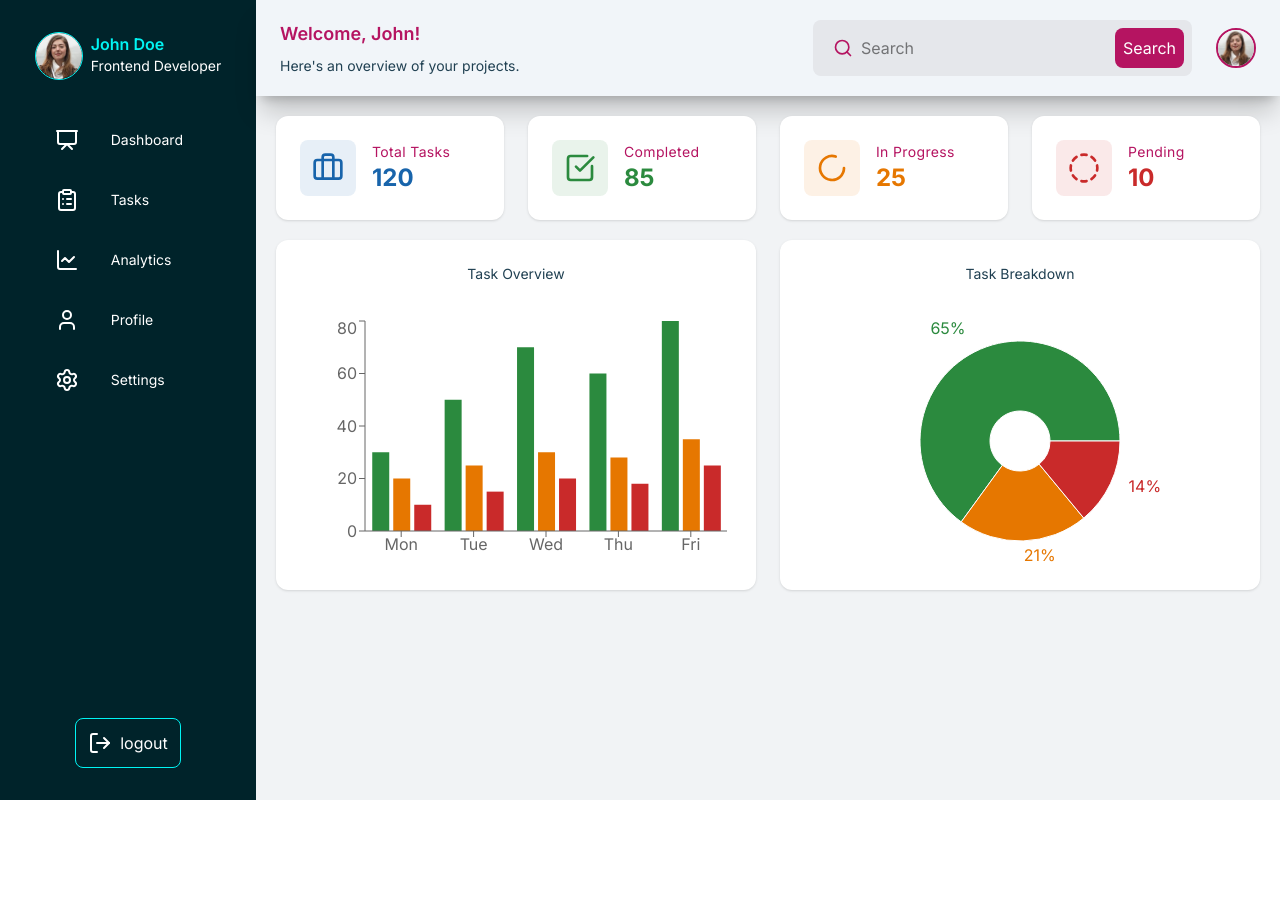
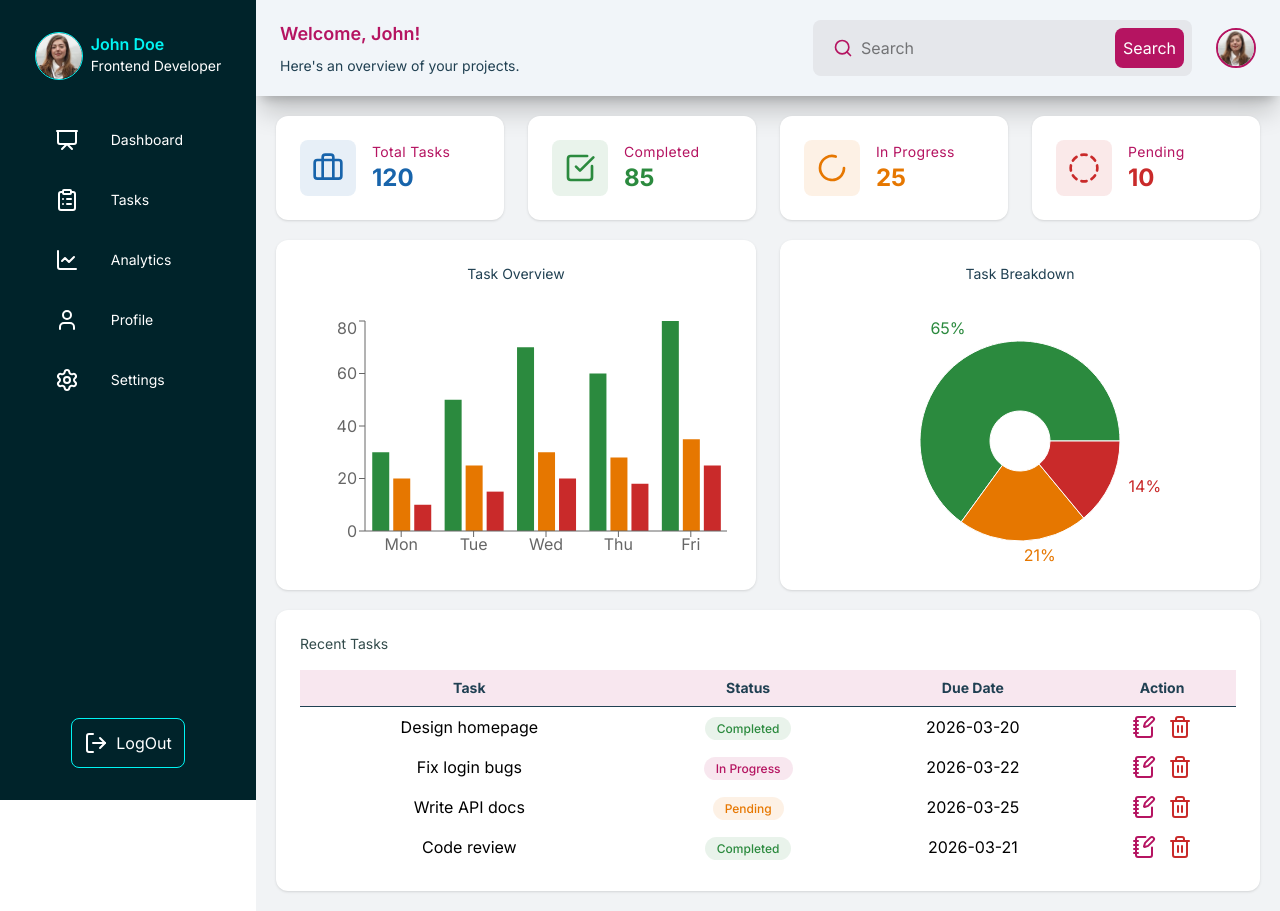
Before and after one commit to yMeeraki/React-Admin-Dashboard-with-Authentication-Data-Visualization, a React (Vite) app: page / in a window 1280 px wide. Before the commit the page ends 800 px from the top, so only its background shows below. Built offline with nearby package versions, Linux system fonts and the light colour scheme.

Commit message:
feat: add recent tasks table with status badges and actions - static UI

```diff
--- a/src/App.jsx
+++ b/src/App.jsx
@@ -4,6 +4,7 @@ import TopBar from "./components/TopBar/TopBar.jsx";
 import stats_datas from "../stats_data.js";
 import BarChartSection from "./components/Charts/BarChartSection.jsx";
 import PieChartSection from "./components/Charts/PieChartSection.jsx";
+import TaskTable from "./components/Table/TaskTable.jsx";
 
 function App() {
   const allStats = stats_datas.map((stat) => {
@@ -22,7 +23,7 @@ function App() {
   return (
     <>
       <SideBar />
-      <section className="flex-2 flex flex-col bg-background">
+      <section className="flex-2 flex flex-col bg-background ml-64">
         <TopBar />
         <main className="p-5">
           <div className="grid grid-cols-1 sm:grid-cols-2 lg:grid-cols-4 gap-6">
@@ -32,6 +33,9 @@ function App() {
             <BarChartSection />
             <PieChartSection />
           </div>
+          <div>
+            <TaskTable />
+          </div>
         </main>
       </section>
     </>
--- a/src/components/Charts/PieChartSection.jsx
+++ b/src/components/Charts/PieChartSection.jsx
@@ -16,7 +16,7 @@ function PieChartSection() {
       <div className="bg-card p-6 rounded-xl shadow-sm flex flex-col items-center gap-4 hover:cursor-pointer">
         <h2 className="text-sm text-font-secondary mb-4">Task Breakdown</h2>
         <ResponsiveContainer height={250} width="100%">
-          <PieChart>
+          <PieChart >
             <Pie
               data={data}
               dataKey="value"
--- a/src/components/SideBar/SideBar.jsx
+++ b/src/components/SideBar/SideBar.jsx
@@ -11,7 +11,7 @@ import avatar from "../../assets/avatar.jpg";
 function SideBar() {
   return (
     <>
-      <nav className="flex flex-col justify-between items-center w-64 h-screen p-8 bg-sidebar text-white">
+      <aside className="flex flex-col justify-between items-center w-64 fixed top-0 left-0 h-screen p-8 bg-sidebar text-white">
         <div className="flex flex-col gap-10">
           <div className="flex flex-row gap-2">
             <img
@@ -26,7 +26,7 @@ function SideBar() {
               <p className="text-sm hover:cursor-pointer">Frontend Developer</p>
             </div>
           </div>
-          <div>
+          <nav>
             <ul className="flex flex-col gap-5">
               <li className="p-2 rounded-lg flex gap-8 items-center text-sm hover:bg-accent/20 hover:text-accent hover:cursor-pointer ">
                 <Presentation className="ml-3" />
@@ -49,13 +49,14 @@ function SideBar() {
                 Settings
               </li>
             </ul>
-          </div>
+          </nav>
         </div>
-        <div className="flex flex-row p-3 gap-2 border border-accent rounded-lg hover:bg-accent hover:text-font-primary hover:cursor-pointer">
+
+        <div className="flex flex-row p-3 gap-2 border border-accent rounded-lg hover:bg-accent hover:text-black hover:cursor-pointer">
           <LogOut />
-          logout
+          LogOut
         </div>
-      </nav>
+      </aside>
     </>
   );
 }
--- /dev/null
+++ b/src/components/Table/TableRow.jsx
@@ -0,0 +1,38 @@
+import { NotebookPen, Trash2 } from "lucide-react";
+
+function TableRow({ title, status, dueDate, color, bg }) {
+  return (
+    <>
+      <tr className="text-center">
+        <td className="py-2">{title}</td>
+        <td>
+          <span
+            className={`px-3 py-1 rounded-full text-xs font-medium
+                  ${
+                    status === "Completed"
+                      ? "bg-success/10 text-success"
+                      : status === "In Progress"
+                        ? "bg-primary/10 text-primary"
+                        : "bg-warning/10 text-warning"
+                  }`}
+          >
+            {status}
+          </span>
+        </td>
+        <td>{dueDate}</td>
+        <td>
+          <td className="flex gap-3 justify-center">
+            <button className="text-primary hover:scale-105  text-sm cursor-pointer">
+              <NotebookPen />
+            </button>
+            <button className="text-danger hover:scale-105  text-sm cursor-pointer">
+              <Trash2 />
+            </button>
+          </td>
+        </td>
+      </tr>
+    </>
+  );
+}
+
+export default TableRow;
--- /dev/null
+++ b/src/components/Table/TaskTable.jsx
@@ -0,0 +1,36 @@
+import tasks_data from "../../../tasks_data";
+import TableRow from "./TableRow";
+
+function TaskTable() {
+  return (
+    <>
+      <div className="bg-card p-6 rounded-xl shadow-sm hover:cursor-pointer">
+        <h2 className="text-sm text-font-primary mb-4">Recent Tasks</h2>
+        <table className="table-auto w-full">
+          <thead>
+            <tr className="text-font-secondary text-sm border-b bg-primary/10 rounded-lg p-4">
+              <th className="py-2">Task</th>
+              <th>Status</th>
+              <th>Due Date</th>
+              <th>Action</th>
+            </tr>
+          </thead>
+          <tbody>
+            {tasks_data.map((task) => {
+              return (
+                <TableRow
+                  key={task.id}
+                  title={task.title}
+                  status={task.status}
+                  dueDate={task.dueDate}
+                />
+              );
+            })}
+          </tbody>
+        </table>
+      </div>
+    </>
+  );
+}
+
+export default TaskTable;
--- /dev/null
+++ b/tasks_data.js
@@ -0,0 +1,26 @@
+export default [
+  {
+    id: 1,
+    title: "Design homepage",
+    status: "Completed",
+    dueDate: "2026-03-20",
+  },
+  {
+    id: 2,
+    title: "Fix login bugs",
+    status: "In Progress",
+    dueDate: "2026-03-22",
+  },
+  {
+    id: 3,
+    title: "Write API docs",
+    status: "Pending",
+    dueDate: "2026-03-25",
+  },
+  {
+    id: 4,
+    title: "Code review",
+    status: "Completed",
+    dueDate: "2026-03-21",
+  },
+];
```
